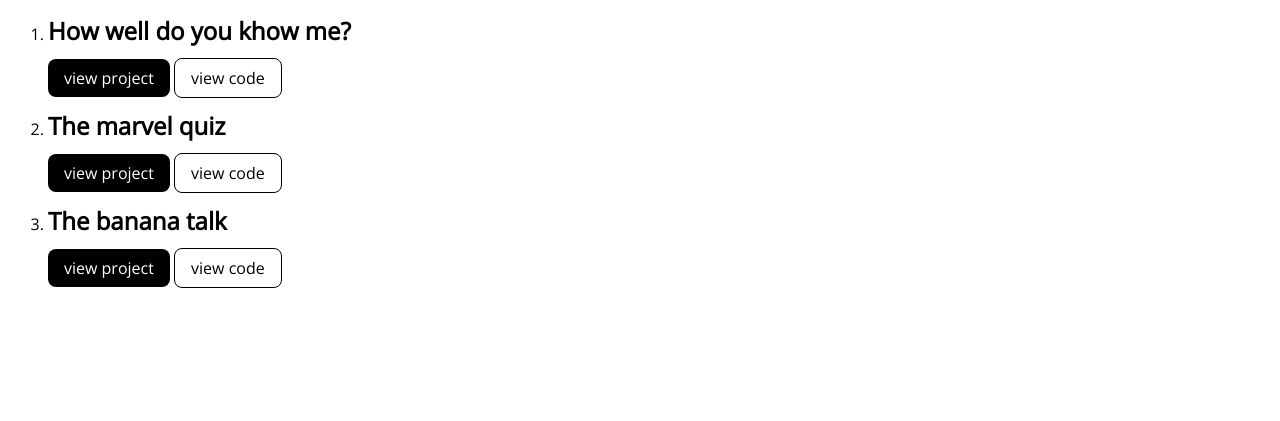
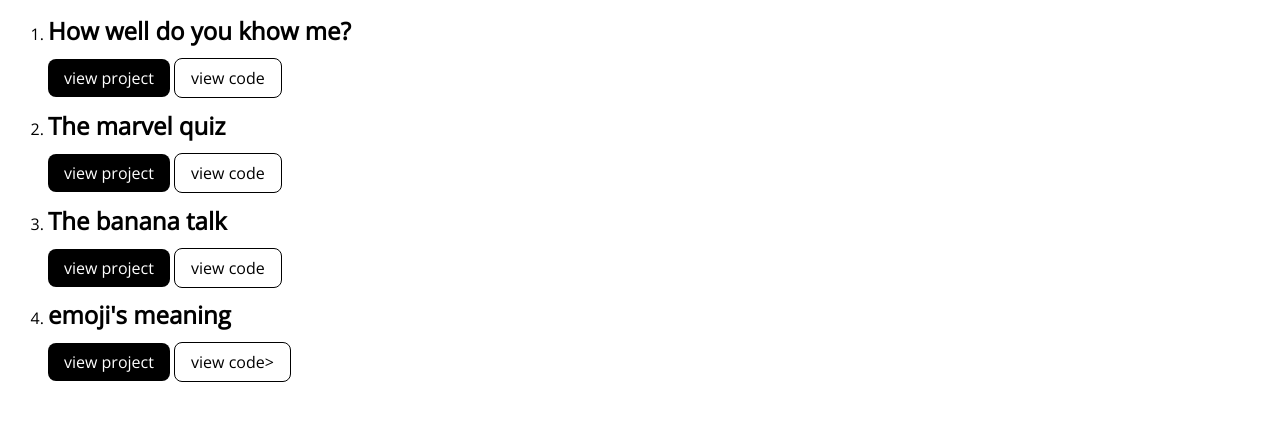
Before and after one commit to Sudarshanbalichakra/exercise-one, a plain HTML site: page projects.html in a window 1280 px wide. Shown: the part 237-658 px from the top of the page. Drawn offline with nearby package versions, Linux system fonts and the light colour scheme.

Commit message:
emoji's added

```diff
--- a/projects.html
+++ b/projects.html
@@ -46,6 +46,14 @@
             <a class="link link-secondary" href="https://github.com/Sudarshanbalichakra/banana-talk"> view code</a>
 
         </li>
+        <li>
+            <h2>emoji's meaning</h2>
+            <a class="link link-primary"
+            href="https://qe881e.csb.app/"> view project</a>
+
+            <a class="link link-secondary" href="https://codesandbox.io/s/emojis-forked-qe881e?file=/src/App.js">view code></a>
+
+        </li>
     </ol>
 
 
```
